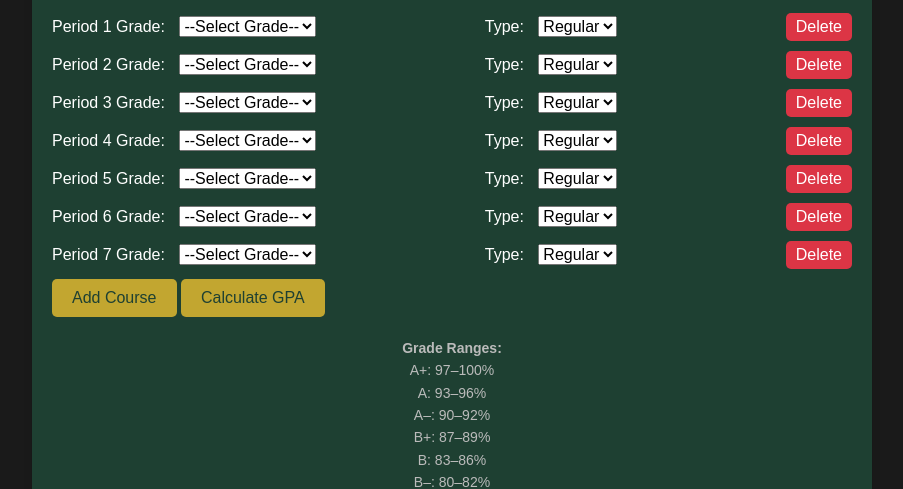
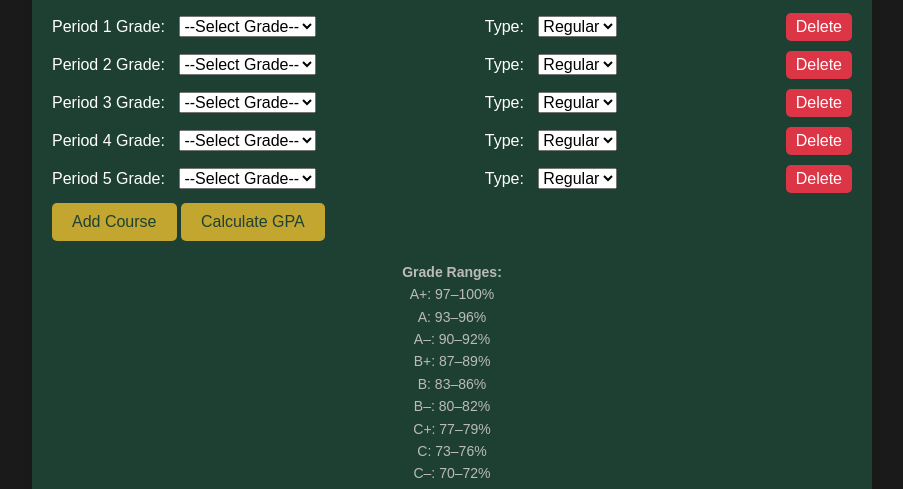
Before and after one commit to sohumsachdev/Indian-Creek-GPA-calc, a plain HTML site: page index.html in a window 1280 px wide. Shown: the part 325-814 px from the top of the page, without its empty margins (188-1091 px from the left). Drawn offline with Linux system fonts and the light colour scheme.

Commit message:
Update index.html

```diff
--- a/index.html
+++ b/index.html
@@ -131,7 +131,7 @@
 
     const gradeValues = Object.keys(gradePoints);
 
-    for (let i = 1; i <= 7; i++) {
+    for (let i = 1; i <= 5; i++) {
       addCourse(`Period ${i}`);
     }
 
```
